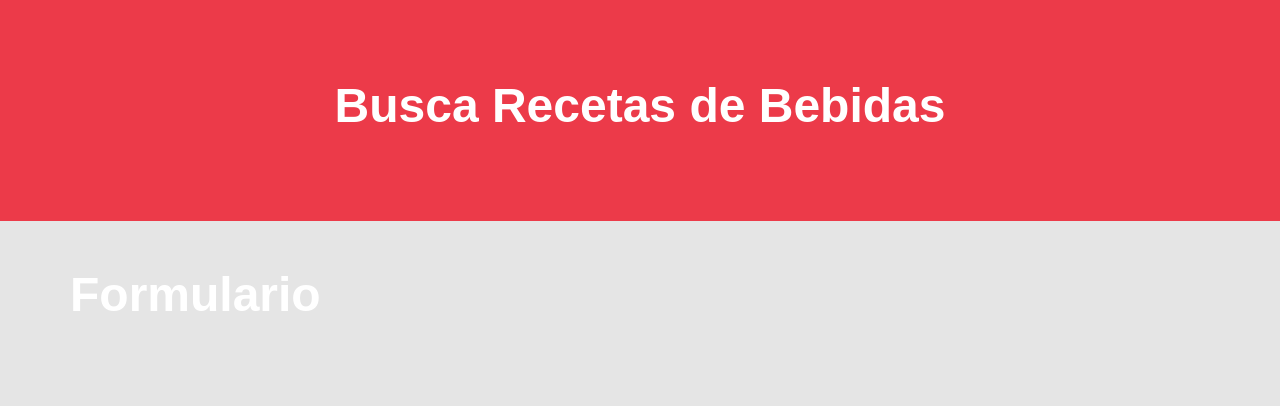
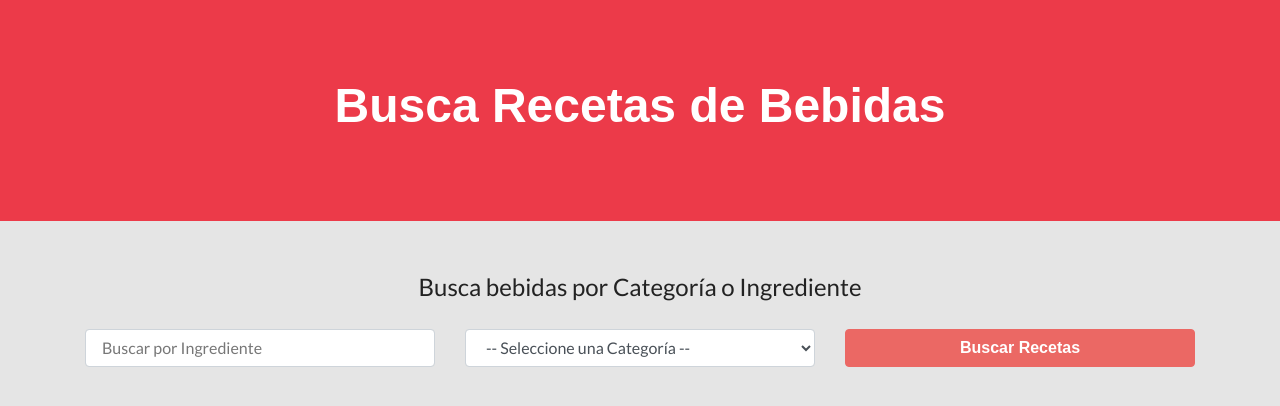
Before and after one commit to JeralPineda/react-bebidas, a React (Create React App) app: page / in a window 1280 px wide. Shown: the top 406 px of the page. Built offline with nearby package versions, Linux system fonts and the light colour scheme; a web font is replaced by a local one.

Commit message:
Creando el Formulario

```diff
--- a/src/components/Form.js
+++ b/src/components/Form.js
@@ -1,8 +1,35 @@
 const Form = () => {
    return (
-      <div>
-         <h1>Formulario</h1>
-      </div>
+      <form className="col-md-12">
+         <fieldset className="text-center">
+            <legend>Busca bebidas por Categoría o Ingrediente</legend>
+         </fieldset>
+
+         <div className="row">
+            <div className="col-md-4 mt-3">
+               <input
+                  //
+                  type="text"
+                  name="nombre"
+                  className="form-control"
+                  placeholder="Buscar por Ingrediente"
+               />
+            </div>
+            <div className="col-md-4 mt-3">
+               <select
+                  //
+                  name="categoria"
+                  className="form-control">
+                  <option value="">-- Seleccione una Categoría --</option>
+               </select>
+            </div>
+            <div className="col-md-4 mt-3">
+               <button type="submit" className="btn btn-block btn-primary">
+                  Buscar Recetas
+               </button>
+            </div>
+         </div>
+      </form>
    );
 };
 
```
